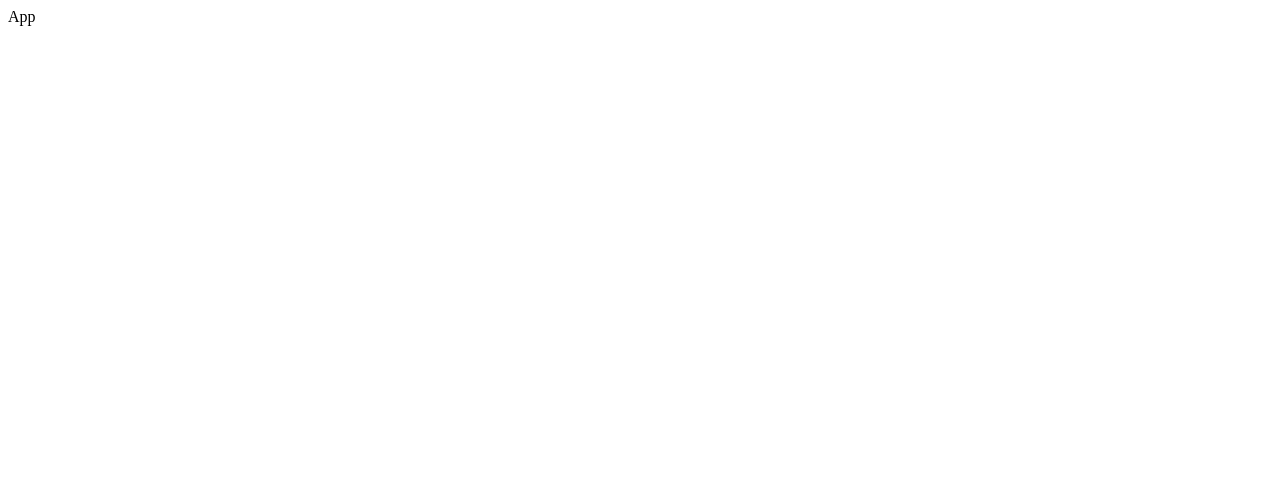
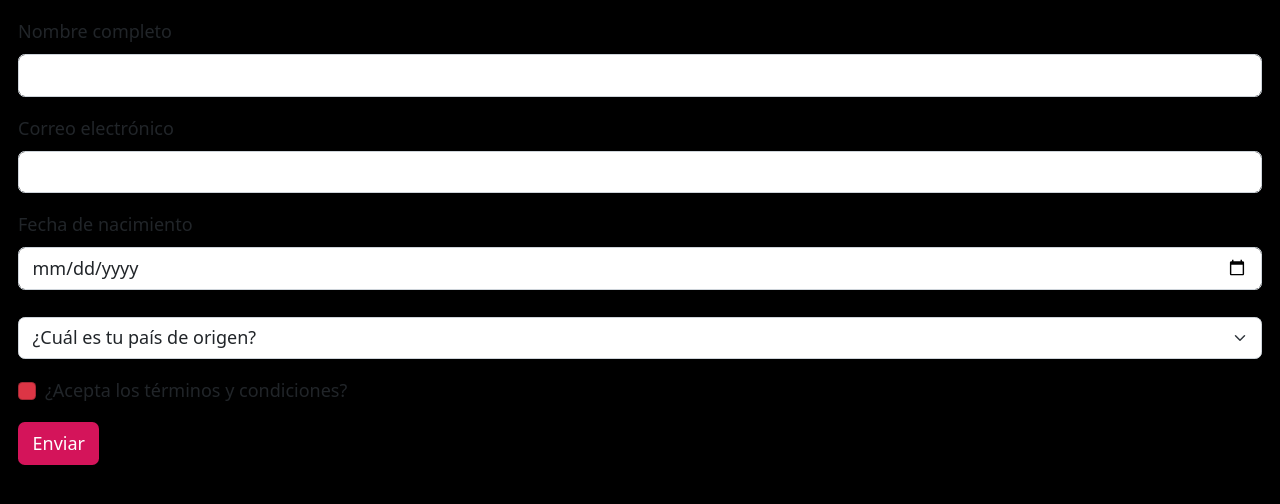
Before and after one commit to GonzaloGDV/form, a React (Create React App) app: page / in a window 1280 px wide. Shown: the top 504 px of the page. Built offline with nearby package versions, Linux system fonts and the light colour scheme.

Commit message:
Read data and basic CSS

```diff
--- a/public/index.html
+++ b/public/index.html
@@ -4,9 +4,21 @@
     <meta charset="UTF-8" />
     <meta http-equiv="X-UA-Compatible" content="IE=edge" />
     <meta name="viewport" content="width=device-width, initial-scale=1.0" />
+    <link
+      href="https://cdn.jsdelivr.net/npm/bootstrap@5.2.3/dist/css/bootstrap.min.css"
+      rel="stylesheet"
+      integrity="sha384-rbsA2VBKQhggwzxH7pPCaAqO46MgnOM80zW1RWuH61DGLwZJEdK2Kadq2F9CUG65"
+      crossorigin="anonymous"
+    />
     <title>Greydive Forms</title>
+    <link rel="icon" type="image/x-icon" href="/GDfavicon.png" />
   </head>
   <body>
     <div id="root"></div>
+    <script
+      src="https://cdn.jsdelivr.net/npm/bootstrap@5.2.3/dist/js/bootstrap.bundle.min.js"
+      integrity="sha384-kenU1KFdBIe4zVF0s0G1M5b4hcpxyD9F7jL+jjXkk+Q2h455rYXK/7HAuoJl+0I4"
+      crossorigin="anonymous"
+    ></script>
   </body>
 </html>
--- a/src/App.jsx
+++ b/src/App.jsx
@@ -1,7 +1,59 @@
 import React from 'react';
+import data from './assets/db.json';
+import styles from './App.module.css';
 
 const App = () => {
-  return <div>App</div>;
+  return (
+    <div className={styles.container}>
+      <form>
+        {data.items &&
+          data.items.map(({ type, label, name, options, index }) => {
+            return JSON.stringify({ type }) ===
+              JSON.stringify({ type: 'select' }) ? (
+              <select
+                className='form-select mt-4'
+                key={index}
+                aria-label={name}
+              >
+                <option default>{label}</option>
+                {options &&
+                  options.map(({ value, label, index }) => {
+                    return (
+                      <option key={index} value={value}>
+                        {label}
+                      </option>
+                    );
+                  })}
+              </select>
+            ) : JSON.stringify({ type }) ===
+              JSON.stringify({ type: 'submit' }) ? (
+              <button type={type} className='btn'>
+                {label}
+              </button>
+            ) : JSON.stringify({ type }) ===
+              JSON.stringify({ type: 'checkbox' }) ? (
+              <div className='mb-3 mt-3 form-check' key={index}>
+                <label forhtml={name} className='form-check-label'>
+                  {label}
+                </label>
+                <input
+                  type={type}
+                  className='form-check-input bg-danger'
+                  id={name}
+                />
+              </div>
+            ) : (
+              <div className='mb-3' key={index}>
+                <label forhtml={name} className='form-label'>
+                  {label}
+                </label>
+                <input type={type} className='form-control' id={name} />
+              </div>
+            );
+          })}
+      </form>
+    </div>
+  );
 };
 
 export default App;
--- /dev/null
+++ b/src/App.module.css
@@ -0,0 +1,3 @@
+.container {
+  margin: 1rem;
+}
--- /dev/null
+++ b/src/assets/db.json
@@ -0,0 +1,72 @@
+{
+	"items": [
+		{
+			"type": "text",
+			"label": "Nombre completo",
+			"name": "full_name",
+			"required": true
+		},
+		{
+			"type": "email",
+			"label": "Correo electrónico",
+			"name": "email",
+			"required": true
+		},
+		{
+			"type": "date",
+			"label": "Fecha de nacimiento",
+			"name": "birth_date",
+			"required": true
+		},
+		{
+			"type": "select",
+			"label": "¿Cuál es tu país de origen?",
+			"name": "country_of_origin",
+			"options": [
+				{
+					"label": "Argentina",
+					"value": "argentina"
+				},
+				{
+					"label": "Brasil",
+					"value": "brasil"
+				},
+				{
+					"label": "Chile",
+					"value": "chile"
+				},
+				{
+					"label": "Colombia",
+					"value": "colombia"
+				},
+				{
+					"label": "México",
+					"value": "mexico"
+				},
+				{
+					"label": "Perú",
+					"value": "peru"
+				},
+				{
+					"label": "Uruguay",
+					"value": "uruguay"
+				},
+				{
+					"label": "Venezuela",
+					"value": "venezuela"
+				}
+			],
+			"required": true
+		},
+		{
+			"type": "checkbox",
+			"label": "¿Acepta los términos y condiciones?",
+			"name": "terms_and_conditions",
+			"required": true
+		},
+		{
+			"type": "submit",
+			"label": "Enviar"
+		}
+	]
+}
--- /dev/null
+++ b/src/index.css
@@ -0,0 +1,49 @@
+@import url('https://fonts.googleapis.com/css2?family=Open+Sans:wght@300;400;500&display=swap');
+
+* {
+  margin: 0;
+  padding: 0;
+  border: 0;
+  outline: 0;
+  box-sizing: border-box;
+  background: black;
+}
+
+html {
+  scroll-behavior: smooth;
+  height: 100%;
+  box-sizing: border-box;
+}
+
+:root {
+  --color-bg: black;
+  --color-text: white;
+  --color-greydive: #d4145a;
+  font-size: large;
+}
+
+/* .link {
+  color: var(--color-bg);
+  background: var(--color-acros);
+  border-radius: 0.4rem;
+  padding: 0.75rem;
+}
+
+.link:hover {
+  color: var(--color-text);
+  background: transparent;
+} */
+
+.btn {
+  background: var(--color-greydive);
+  color: var(--color-text);
+}
+
+@media (prefers-color-scheme: dark) {
+  html {
+    color-scheme: dark;
+  }
+  body {
+    color: var(--color-text);
+  }
+}
--- a/src/index.js
+++ b/src/index.js
@@ -1,6 +1,7 @@
 import React from 'react';
-import ReactDOM from 'react-dom';
+import ReactDOM from 'react-dom/client';
 import App from './App';
+import './index.css';
 
 const root = ReactDOM.createRoot(document.getElementById('root'));
 root.render(
```
Also changed, not shown: public/GDfavicon.png (added).
